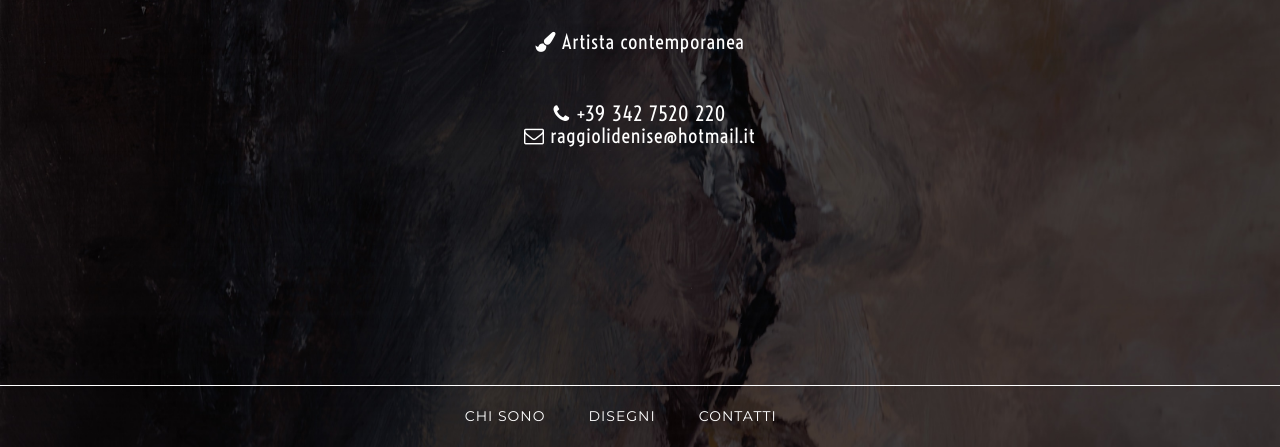
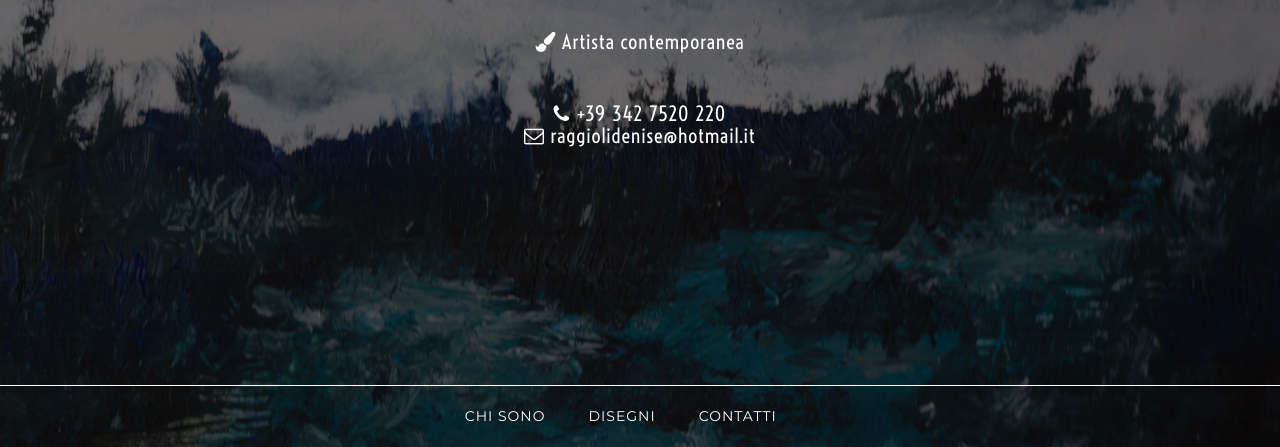
Before and after one commit to deniseraggioli/art, a plain HTML site: page index.html in a window 1280 px wide. Shown: the part 353-800 px from the top of the page. Drawn offline with nearby package versions, Linux system fonts and the light colour scheme.

Commit message:
Change bkg

```diff
--- a/css/style.css
+++ b/css/style.css
@@ -4,7 +4,7 @@ body {
     overflow-x: hidden;
     margin: 0;
     padding: 0;
-    background: url('../img/bkgTransp2.jpg');
+    background: url('../img/bkgT1.jpg');
     background-size: cover;
     background-repeat: no-repeat;
 }
```
Also changed, not shown: img/bkgT1.jpg (added).
